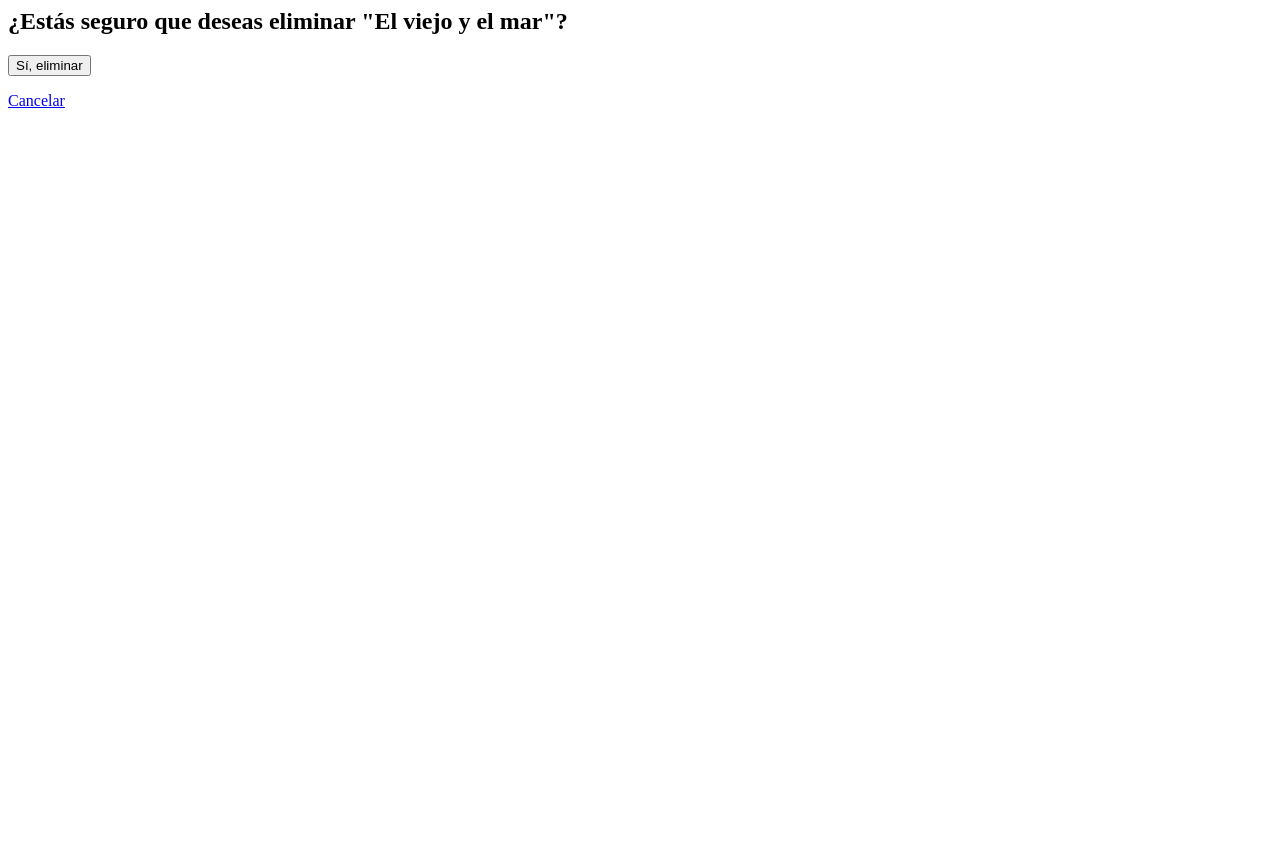
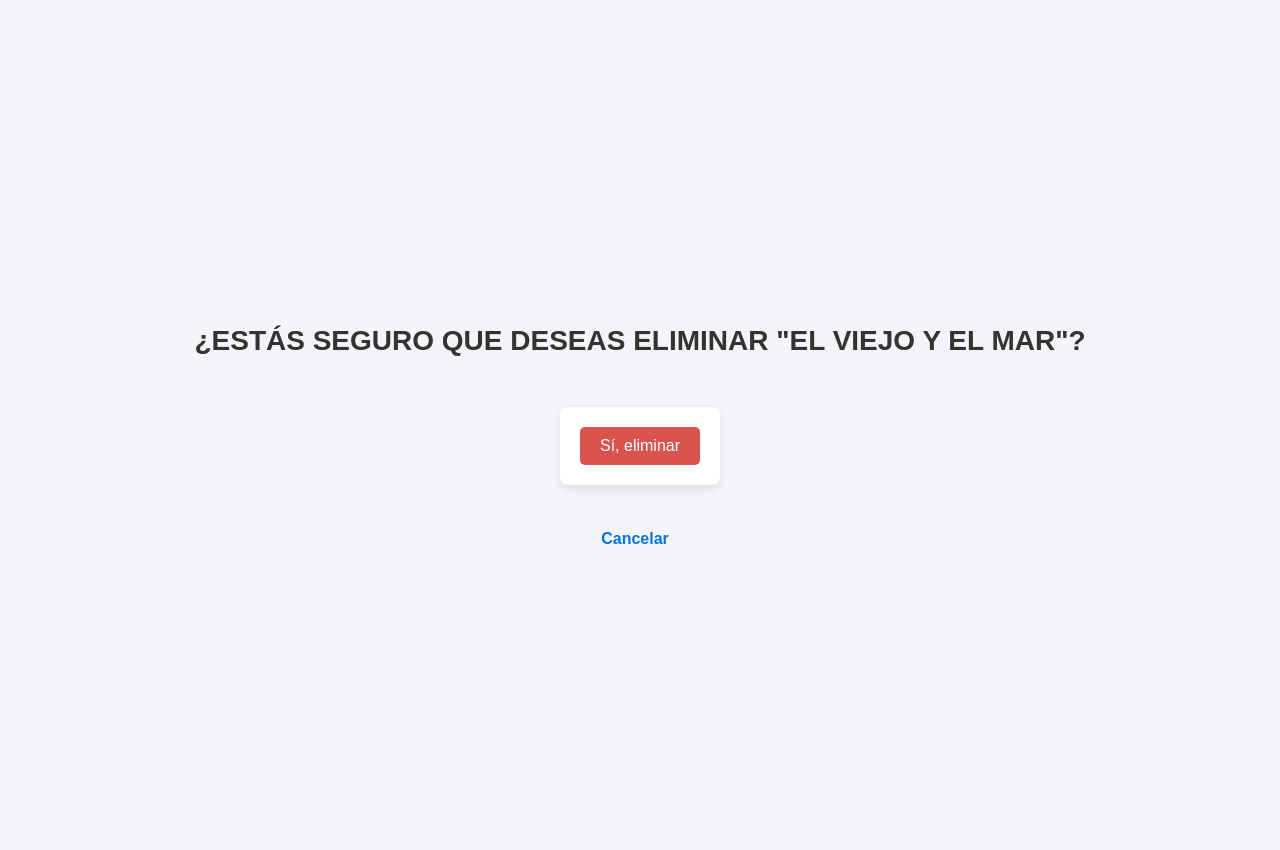
Before and after one commit to Hector-Perez-Vengoa/exam_empresariales, a Django app: page /eliminar/1/ in a window 1280 px wide. Before the commit the page ends 108 px from the top, so only its background shows below. Run offline with Django 5.2, Linux system fonts and the light colour scheme; data comes from the database, SQL or seed files in the repository.

Commit message:
revicion

```diff
--- a/src/biblioteca/static/css/estilo.css
+++ b/src/biblioteca/static/css/estilo.css
@@ -131,3 +131,53 @@
     color: red;
     font-size: 12px;
 }
+
+.confirmation-container {
+    display: flex;
+    flex-direction: column;
+    align-items: center;
+    justify-content: center;
+    height: 100vh;
+    text-align: center;
+}
+
+
+h2 {
+    font-size: 28px;
+    color: #333;
+    margin-bottom: 20px;
+    text-transform: uppercase;
+}
+
+/* Estilo para el formulario y botones */
+.delete-form {
+    display: flex;
+    justify-content: center;
+    flex-direction: column;
+    align-items: center;
+    margin-top: 20px;
+}
+
+/* Botón de eliminar */
+.delete-button {
+    background-color: #d9534f;
+    color: white;
+    border: none;
+    padding: 10px 20px;
+    font-size: 16px;
+    cursor: pointer;
+    border-radius: 5px;
+    transition: background-color 0.3s;
+}
+
+/* Enlace de cancelar */
+a {
+    text-decoration: none;
+    color: #0275d8;
+    font-weight: bold;
+    margin-top: 15px;
+}
+
+a:hover {
+    color: #01447e;
+}
--- a/src/biblioteca/templates/libros/eliminar.html
+++ b/src/biblioteca/templates/libros/eliminar.html
@@ -1,6 +1,22 @@
-<h2>¿Estás seguro que deseas eliminar "{{ libro }}"?</h2>
-<form method="post">
-    {% csrf_token %}
-    <button type="submit">Sí, eliminar</button>
-</form>
-<a href="{% url 'lista_libros' %}">Cancelar</a>
+{% load static %}
+
+<!DOCTYPE html>
+<html lang="es">
+<head>
+    <meta charset="UTF-8">
+    <meta name="viewport" content="width=device-width, initial-scale=1.0">
+    <title>Confirmar Eliminación</title>
+    <!-- Cargar el archivo CSS -->
+    <link rel="stylesheet" href="{% static 'css/estilo.css' %}">
+</head>
+<body>
+    <div class="confirmation-container">
+        <h2>¿Estás seguro que deseas eliminar "{{ libro }}"?</h2>
+        <form method="post" class="delete-from">
+            {% csrf_token %}
+            <button type="submit" class="delete-button">Sí, eliminar</button>
+        </form>
+        <a href="{% url 'lista_libros' %}">Cancelar</a>
+    </div>
+</body>
+</html>
```
